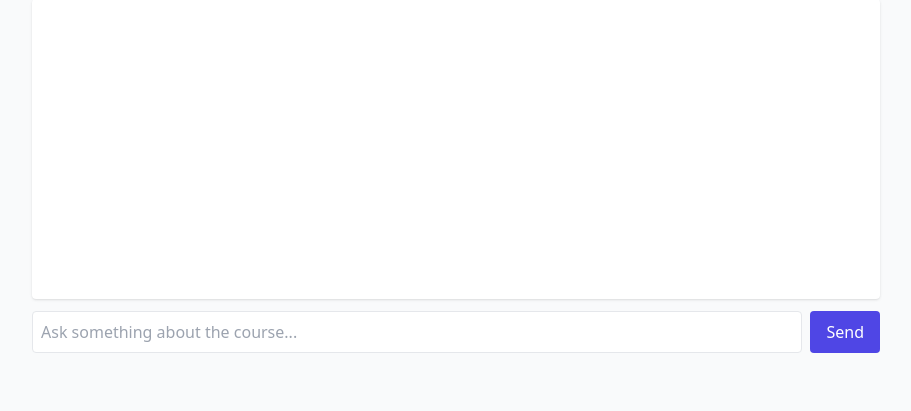
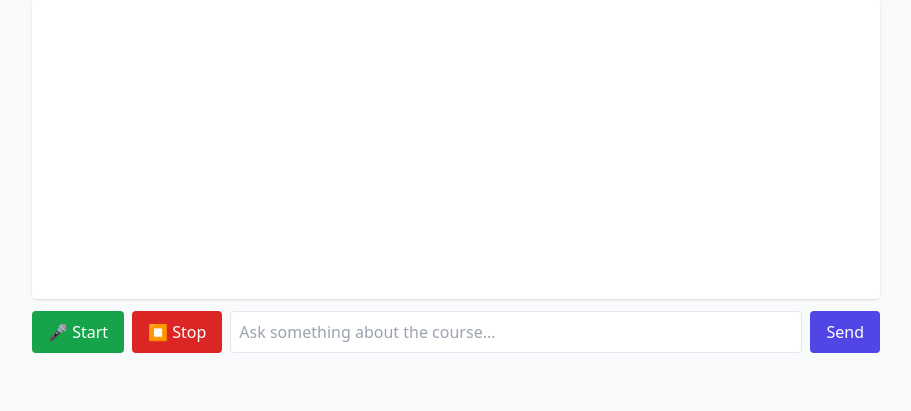
Before and after one commit to omarram811/EECE798S_Project, a FastAPI app: template templates/chat.html in a window 1280 px wide. Shown: the part 297-708 px from the top of the page, without its empty margins (184-1095 px from the left). Run offline with FastAPI, Linux system fonts and the light colour scheme; the template is opened without the code that fills it, so the values that code supplies are empty; parts of the project's set-up code (start-up, migrations or seed data) failed here and were passed over; some libraries are stand-ins or nearby versions.

Commit message:
Update chat and templates with voice-to-text feature

```diff
--- a/app/chat.py
+++ b/app/chat.py
@@ -205,7 +205,7 @@ def stream(agent_id: int, request: Request, db: Session = Depends(get_db)):
             for token in stream:
                 acc += token
                 yield {"event":"message", "data": token}
-                time.sleep(0.1)
+                time.sleep(0.1) ##added here for streaming
             # save assistant message
             if acc.strip():
                 db.add(Message(conversation_id=conv.id, user_id=uid, role="assistant", content=acc))
--- a/templates/chat.html
+++ b/templates/chat.html
@@ -43,6 +43,10 @@
     </div>
 
     <form id="promptForm" action="/chat/{{agent.id}}" method="post" class="mt-3 flex gap-2">
+      <!-- ADDED-->
+      <button type="button" id="start-record" class="px-4 py-2 rounded bg-green-600 text-white">🎤 Start</button>
+      <button type="button" id="stop-record" class="px-4 py-2 rounded bg-red-600 text-white">⏹ Stop</button>
+      <!-- ENDED-->
       <input id="prompt" class="flex-1 border p-2 rounded" name="prompt" placeholder="Ask something about the course..." />
       <button class="px-4 py-2 rounded bg-indigo-600 text-white">Send</button>
     </form>
@@ -107,6 +111,50 @@
     // You can also optimistically append the user message here if you want.
     closeStream(); // stop the current stream before POST + redirect
   });
+
+
+  /////////////////////////SPEECH-TEXT-ADDED///////////////////////////////////////////////////
+
+  let recognition = null;
+
+  const promptInput = document.getElementById('prompt');
+  const startBtn = document.getElementById('start-record');
+  const stopBtn = document.getElementById('stop-record');
+
+  if ('webkitSpeechRecognition' in window || 'SpeechRecognition' in window) {
+    const SpeechRecognition = window.SpeechRecognition || window.webkitSpeechRecognition;
+    recognition = new SpeechRecognition();
+    recognition.continuous = true; // keep listening
+    recognition.interimResults = true; // get live transcription
+    recognition.lang = 'en-US'; // or your language
+
+    recognition.onresult = (event) => {
+      let transcript = '';
+      for (let i = event.resultIndex; i < event.results.length; ++i) {
+        transcript += event.results[i][0].transcript;
+      }
+      promptInput.value = transcript; // update input live
+    };
+
+    recognition.onerror = (e) => {
+      console.error("SpeechRecognition error:", e.error);
+    };
+
+    recognition.onend = () => {
+      console.log("Recognition ended");
+    };
+  }
+
+  startBtn.addEventListener('click', () => {
+    if (recognition) recognition.start();
+  });
+
+  stopBtn.addEventListener('click', () => {
+    if (recognition) recognition.stop();
+  });
+
+  ///////////////////////////////////SPEECH-TEXT-ENDED//////////////////////////////////////////////
+
   </script>
 
 </body>
```
